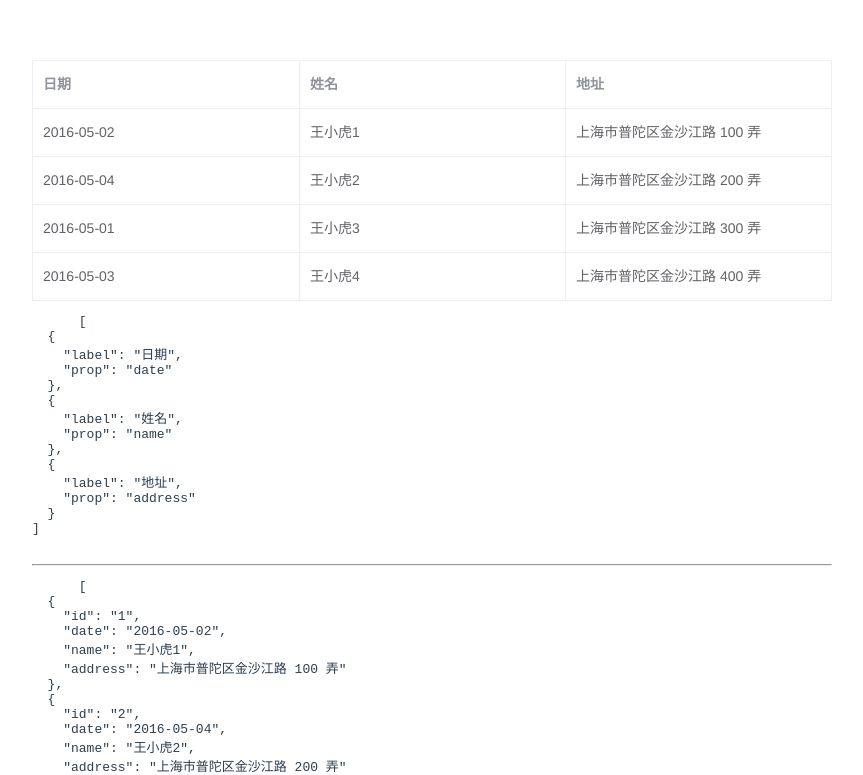
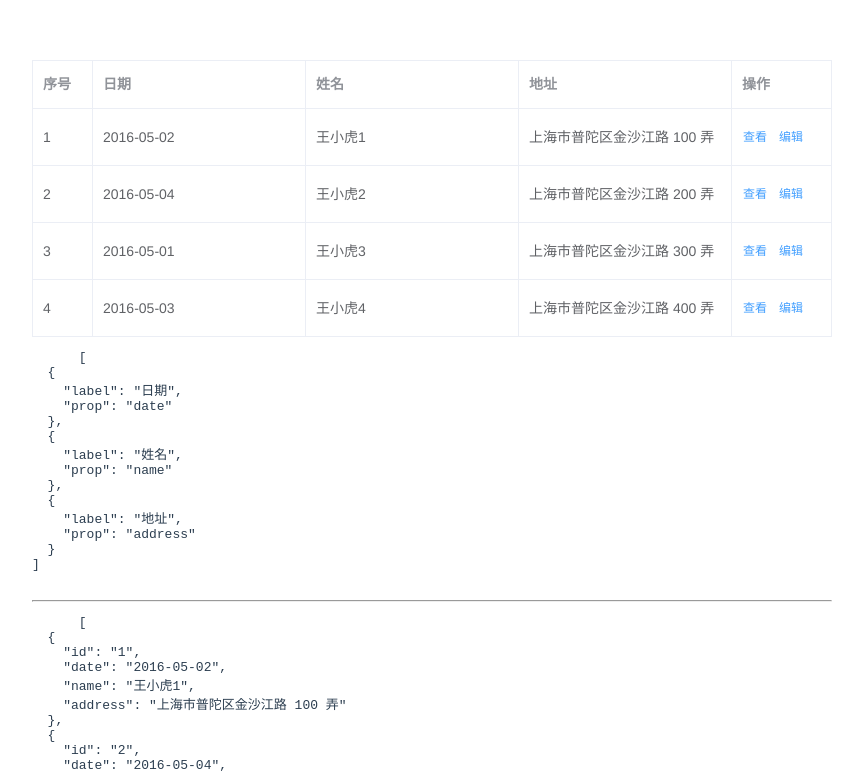
Before and after one commit to bryanluo/sortable-form, a Vue app: page / in a window 1280 px wide. Shown: the top 775 px of the page, without its empty margins (208-1071 px from the left). Built offline with nearby package versions, Linux system fonts and the light colour scheme.

Commit message:
update Drable

```diff
--- a/package.json
+++ b/package.json
@@ -12,8 +12,7 @@
     "element-ui": "^2.14.0",
     "sortable.js": "^0.3.0",
     "sortablejs": "^1.12.0",
-    "vue": "^2.6.11",
-    "vuedraggable": "^2.24.3"
+    "vue": "^2.6.11"
   },
   "devDependencies": {
     "@vue/cli-plugin-babel": "~4.5.0",
--- a/src/App.vue
+++ b/src/App.vue
@@ -1,16 +1,18 @@
 <template>
   <div id="app">
-    <HelloWorld msg="Welcome to Your Vue.js App"/>
+    <!-- <HelloWorld msg="Welcome to Your Vue.js App"/> -->
+    <FixForm />
   </div>
 </template>
 
 <script>
-import HelloWorld from './components/HelloWorld.vue'
-
+//import HelloWorld from './components/HelloWorld.vue'
+import FixForm from './components/FixForm'
 export default {
   name: 'App',
   components: {
-    HelloWorld
+    //HelloWorld,
+    FixForm
   }
 }
 </script>
--- /dev/null
+++ b/src/components/FixForm.vue
@@ -0,0 +1,176 @@
+<template>
+  <div class="main">
+    <el-table
+    :data="tableData"
+    border
+    align="left"
+    row-key="id">
+
+
+                      <el-table-column
+                          width="60px"
+                          label="序号"
+                          type="index" fixed="left" class-name="no-drag">
+                    </el-table-column>
+
+                        <el-table-column v-for="(item, index) in col"
+                        :key="`col_${index}`"
+                        :prop="dropCol[index].prop"
+                        :label="item.label">
+
+                     </el-table-column>
+
+                    <el-table-column
+                     class-name="no-drag"
+                            fixed="right"
+                            label="操作"
+                            width="100">
+                            <template slot-scope="scope">
+                                <el-button @click="handleClick(scope.row)" type="text" size="small">查看</el-button>
+                                <el-button type="text" size="small">编辑</el-button>
+                            </template>
+                            </el-table-column>
+
+    </el-table>
+
+    <!-- header list -->
+    <pre style="text-align: left">
+      {{dropCol}}
+    </pre>
+
+    <hr>
+
+    <!-- data list -->
+    <pre style="text-align: left">
+      {{tableData}}
+    </pre>
+  </div>
+
+</template>
+
+<script>
+
+import Sortable from 'sortablejs'
+
+export default {
+  data() {
+    return {
+      col: [
+        {
+          label: '日期',
+          prop: 'date'
+        },
+        {
+          label: '姓名',
+          prop: 'name'
+        },
+        {
+          label: '地址',
+          prop: 'address'
+        }
+      ],
+      dropCol: [
+        {
+          label: '日期',
+          prop: 'date'
+        },
+        {
+          label: '姓名',
+          prop: 'name'
+        },
+        {
+          label: '地址',
+          prop: 'address'
+        }
+      ],
+      tableData: [
+        {
+          id: '1',
+          date: '2016-05-02',
+          name: '王小虎1',
+          address: '上海市普陀区金沙江路 100 弄'
+        },
+        {
+          id: '2',
+          date: '2016-05-04',
+          name: '王小虎2',
+          address: '上海市普陀区金沙江路 200 弄'
+        },
+        {
+          id: '3',
+          date: '2016-05-01',
+          name: '王小虎3',
+          address: '上海市普陀区金沙江路 300 弄'
+        },
+        {
+          id: '4',
+          date: '2016-05-03',
+          name: '王小虎4',
+          address: '上海市普陀区金沙江路 400 弄'
+        }
+      ]
+    }
+  },
+  mounted(){
+      this.rowDrop()
+      this.colDrag()
+  }
+  ,
+  methods: {
+      //行拖拽
+            rowDrop() {
+              const tbody = document.querySelector('.el-table__body-wrapper tbody')
+              const _this = this
+              Sortable.create(tbody, {
+                onEnd({ newIndex, oldIndex }) {
+                  const currRow = _this.tableData.splice(oldIndex, 1)[0]
+                  _this.tableData.splice(newIndex, 0, currRow)
+                }
+              })
+            },
+      colDrag(){
+          // 首先获取需要拖拽的dom节点
+        const el1 = document.querySelector('.el-table__header-wrapper tr')
+        Sortable.create(el1, {
+          filter: '.no-drag',
+          disabled: false, // 是否开启拖拽
+          animation: 150, // 拖拽延时，效果更好看
+          onEnd: (evt) => { // 这里主要进行数据的处理，拖拽实际并不会改变绑定数据的顺序，这里需要自己做数据的顺序更改
+            // let arr = this.dropCol; // 获取表数据
+            // arr.splice(e.newIndex, 0, arr.splice(e.oldIndex, 1)[0]); // 数据处理
+            // this.$nextTick(function () {
+            //   this.dropCol= arr;
+            // });
+            const oldItem = this.dropCol[evt.oldIndex]
+            this.dropCol.splice(evt.oldIndex, 1)
+            this.dropCol.splice(evt.newIndex, 0, oldItem)
+          },
+          onFilter: evt => {
+          console.log('evt:', evt)
+        }
+        });
+       },
+    //   colDrag() {
+    //           const wrapperTr = document.querySelector('.el-table__header-wrapper tr')
+    //           this.sortable = Sortable.create(wrapperTr, {
+    //             animation: 180,
+    //             delay: 0,
+    //             filter: ".cannotDrag",
+    //             draggable: ".canDrag",
+    //             onEnd: evt => {
+    //               const oldItem = this.dropCol[evt.oldIndex]
+    //               this.dropCol.splice(evt.oldIndex, 1)
+    //               this.dropCol.splice(evt.newIndex, 0, oldItem)
+    //             }
+    //           })
+    //         }
+  }
+}
+</script>
+
+<style>
+.main {
+  margin: 0 auto;
+  width: 800px;
+}
+</style>
```
Also changed, not shown: 2 other files (tests, documents, lock files or other folders).
